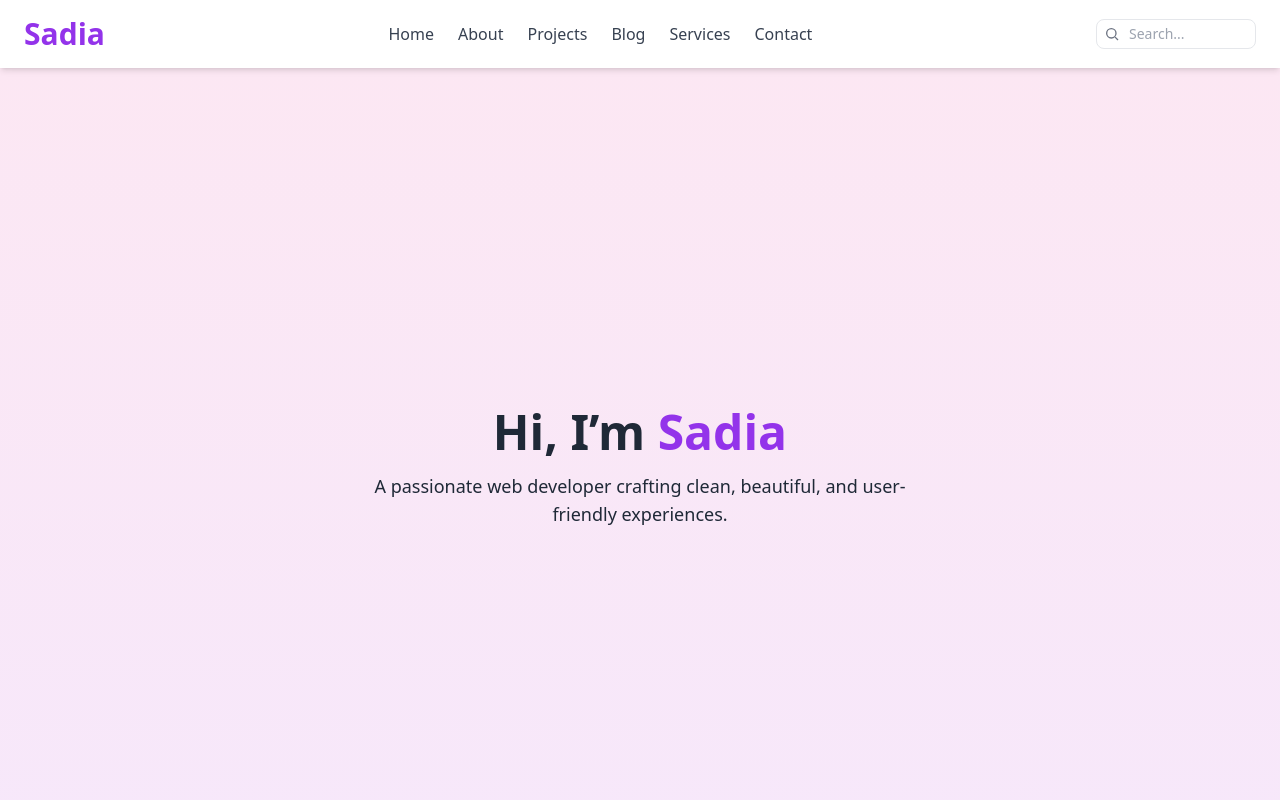
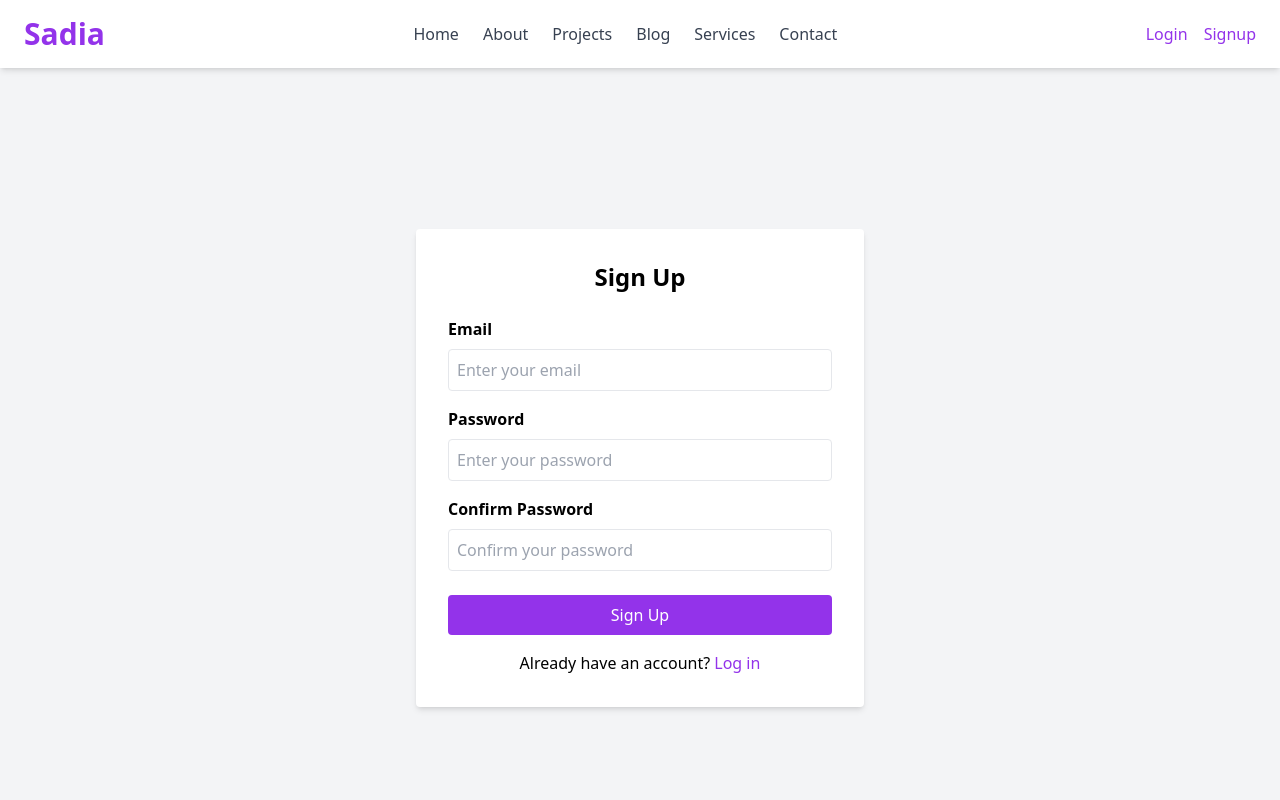
Before and after one commit to sadiaaktersherin/Sadias-portfolio, a React (Vite) app: page /signup in a window 1280 px wide. Shown: the top 800 px of the page. Built offline with nearby package versions, Linux system fonts and the light colour scheme; no server answers.

Commit message:
Updated images and projects section

```diff
--- a/package.json
+++ b/package.json
@@ -9,13 +9,15 @@
     "preview": "vite preview"
   },
   "dependencies": {
+    "@emailjs/browser": "^4.4.1",
     "@react-three/fiber": "^8.13.5",
     "aos": "^2.3.4",
+    "firebase": "^12.0.0",
     "framer-motion": "^11.0.0",
     "react": "^18.2.0",
     "react-dom": "^18.2.0",
     "react-icons": "^5.5.0",
-    "react-router-dom": "^6.22.0",
+    "react-router-dom": "^6.30.1",
     "three": "^0.178.0"
   },
   "devDependencies": {
--- a/src/App.jsx
+++ b/src/App.jsx
@@ -1,16 +1,20 @@
-import React, { useEffect } from 'react';
-import AOS from 'aos';
-import 'aos/dist/aos.css';
+import React, { useEffect } from "react";
+import AOS from "aos";
+import "aos/dist/aos.css";
 
-import Header from './components/Header';
-import Footer from './components/Footer';
-import Home from './pages/Home';
-import About from './pages/About';
+import { Routes, Route } from "react-router-dom";
 
-import Blog from './pages/Blog';
-import Services from './pages/Services';
-import Contact from './pages/Contact';
-import Background3D from './components/Background3D';
+import Header from "./components/Header";
+import Footer from "./components/Footer";
+import Home from "./pages/Home";
+import About from "./pages/About";
+import Blog from "./pages/Blog";
+import Services from "./pages/Services";
+import Contact from "./pages/Contact";
+import Login from "./pages/Login";
+import Signup from "./pages/Signup";
+import Background3D from "./components/Background3D";
+import ScrollToHash from "./components/ScrollToHash";
 
 function App() {
   useEffect(() => {
@@ -21,13 +25,34 @@ function App() {
     <>
       <Background3D />
       <Header />
+      <ScrollToHash />
       <main className="relative z-10">
-        <section id="home"><Home /></section>
-        <section id="about"><About /></section>
-
-        <section id="services"><Services /></section>
-        <section id="blog"><Blog /></section>
-        <section id="contact"><Contact /></section>
+        <Routes>
+          <Route
+            path="/"
+            element={
+              <>
+                <section id="home">
+                  <Home />
+                </section>
+                <section id="about">
+                  <About />
+                </section>
+                <section id="services">
+                  <Services />
+                </section>
+                <section id="blog">
+                  <Blog />
+                </section>
+                <section id="contact">
+                  <Contact />
+                </section>
+              </>
+            }
+          />
+          <Route path="/login" element={<Login />} />
+          <Route path="/signup" element={<Signup />} />
+        </Routes>
       </main>
       <Footer />
     </>
--- a/src/components/Header.jsx
+++ b/src/components/Header.jsx
@@ -1,59 +1,86 @@
-import React, { useState } from 'react';
+import React, { useState } from "react";
+import { Link, useNavigate } from "react-router-dom";
+import { auth } from "../firebase";
+import { onAuthStateChanged, signOut } from "firebase/auth";
 
 export default function Header() {
   const [menuOpen, setMenuOpen] = useState(false);
+  const [user, setUser] = React.useState(null);
+  const navigate = useNavigate();
 
+  React.useEffect(() => {
+    const unsubscribe = onAuthStateChanged(auth, (currentUser) => {
+      setUser(currentUser);
+    });
+    return () => unsubscribe();
+  }, []);
+
+  const handleLogout = async () => {
+    await signOut(auth);
+    navigate("/");
+  };
+
+  // Links to sections use "/#section" format so React Router can handle
   return (
-    <header className="bg-white shadow-md p-4 flex items-center justify-between px-6 sticky top-0 z-50">
-      <a href="#home" className="text-3xl font-extrabold text-purple-600 hover:text-purple-800">
+    <header className="bg-white shadow-md p-4 flex flex-col md:flex-row items-center justify-between px-6 sticky top-0 z-50">
+      <Link
+        to="/"
+        className="text-3xl font-extrabold text-purple-600 hover:text-purple-800 mb-2 md:mb-0"
+        onClick={() => setMenuOpen(false)}
+      >
         Sadia
-      </a>
+      </Link>
 
-      <nav className="hidden md:flex space-x-6 text-gray-700">
-        <a className="hover:text-purple-600" href="#home">Home</a>
-        <a className="hover:text-purple-600" href="#about">About</a>
-        <a className="hover:text-purple-600" href="#projects">Projects</a>
-        <a className="hover:text-purple-600" href="#blog">Blog</a>
-        <a className="hover:text-purple-600" href="#services">Services</a>
-        <a className="hover:text-purple-600" href="#contact">Contact</a>
+      <nav className="flex flex-col md:flex-row md:items-center justify-center md:space-x-6 text-gray-700 mb-2 md:mb-0">
+        <Link to="/#home" className="hover:text-purple-600" onClick={() => setMenuOpen(false)}>
+          Home
+        </Link>
+        <Link to="/#about" className="hover:text-purple-600" onClick={() => setMenuOpen(false)}>
+          About
+        </Link>
+        <Link to="/#projects" className="hover:text-purple-600" onClick={() => setMenuOpen(false)}>
+          Projects
+        </Link>
+        <Link to="/#blog" className="hover:text-purple-600" onClick={() => setMenuOpen(false)}>
+          Blog
+        </Link>
+        <Link to="/#services" className="hover:text-purple-600" onClick={() => setMenuOpen(false)}>
+          Services
+        </Link>
+        <Link to="/#contact" className="hover:text-purple-600" onClick={() => setMenuOpen(false)}>
+          Contact
+        </Link>
       </nav>
 
-      <div className="hidden md:block max-w-[160px] w-full relative">
-        <input
-          type="search"
-          placeholder="Search..."
-          className="w-full px-8 py-1 text-sm border rounded-lg focus:outline-none focus:ring-2 focus:ring-purple-500"
-          aria-label="Search portfolio"
-        />
-        <svg
-          className="w-4 h-4 text-gray-500 absolute left-2 top-1/2 transform -translate-y-1/2 pointer-events-none"
-          fill="none"
-          stroke="currentColor"
-          strokeWidth="2"
-          viewBox="0 0 24 24"
-          xmlns="http://www.w3.org/2000/svg"
-        >
-          <circle cx="11" cy="11" r="7" />
-          <line x1="21" y1="21" x2="16.65" y2="16.65" />
-        </svg>
+      <div className="flex space-x-4">
+        {user ? (
+          <button
+            onClick={() => {
+              handleLogout();
+              setMenuOpen(false);
+            }}
+            className="bg-purple-500 text-white px-4 py-1 rounded hover:bg-purple-600"
+          >
+            Logout
+          </button>
+        ) : (
+          <>
+            <Link to="/login" className="text-purple-600 hover:text-purple-800" onClick={() => setMenuOpen(false)}>
+              Login
+            </Link>
+            <Link to="/signup" className="text-purple-600 hover:text-purple-800" onClick={() => setMenuOpen(false)}>
+              Signup
+            </Link>
+          </>
+        )}
       </div>
 
-      <button
-        onClick={() => setMenuOpen(!menuOpen)}
-        className="md:hidden focus:outline-none focus:ring-2 focus:ring-purple-500 rounded"
-        aria-label="Toggle menu"
-      >
-        <svg
-          className="w-7 h-7 text-purple-600"
-          fill="none"
-          stroke="currentColor"
-          viewBox="0 0 24 24"
-          xmlns="http://www.w3.org/2000/svg"
-        >
+      <button onClick={() => setMenuOpen(!menuOpen)} className="md:hidden ml-4">
+        <svg className="w-6 h-6" fill="none" stroke="currentColor" viewBox="0 0 24 24">
           {menuOpen ? (
             <path strokeLinecap="round" strokeLinejoin="round" strokeWidth={2} d="M6 18L18 6M6 6l12 12" />
           ) : (
-            <path strokeLinecap="round" strokeLinejoin="round" strokeWidth={2} d="M4 8h16M4 16h16" />
+            <path strokeLinecap="round" strokeLinejoin="round" strokeWidth={2} d="M4 6h16M4 12h16M4 18h16" />
           )}
         </svg>
       </button>
@@ -61,31 +88,62 @@ export default function Header() {
       {menuOpen && (
         <nav className="absolute top-full left-0 w-full bg-white shadow-md md:hidden z-40">
           <ul className="flex flex-col space-y-3 p-4 text-gray-700">
-            <li><a onClick={() => setMenuOpen(false)} href="#home" className="hover:text-purple-600">Home</a></li>
-            <li><a onClick={() => setMenuOpen(false)} href="#about" className="hover:text-purple-600">About</a></li>
-            <li><a onClick={() => setMenuOpen(false)} href="#projects" className="hover:text-purple-600">Projects</a></li>
-            <li><a onClick={() => setMenuOpen(false)} href="#blog" className="hover:text-purple-600">Blog</a></li>
-            <li><a onClick={() => setMenuOpen(false)} href="#services" className="hover:text-purple-600">Services</a></li>
-            <li><a onClick={() => setMenuOpen(false)} href="#contact" className="hover:text-purple-600">Contact</a></li>
-            <li className="relative">
-              <input
-                type="search"
-                placeholder="Search..."
-                className="w-full px-10 py-2 border rounded-lg focus:outline-none focus:ring-2 focus:ring-purple-500"
-                aria-label="Search portfolio"
-              />
-              <svg
-                className="w-5 h-5 text-gray-500 absolute left-3 top-1/2 transform -translate-y-1/2 pointer-events-none"
-                fill="none"
-                stroke="currentColor"
-                strokeWidth="2"
-                viewBox="0 0 24 24"
-                xmlns="http://www.w3.org/2000/svg"
-              >
-                <circle cx="11" cy="11" r="7" />
-                <line x1="21" y1="21" x2="16.65" y2="16.65" />
-              </svg>
+            <li>
+              <Link to="/#home" onClick={() => setMenuOpen(false)}>
+                Home
+              </Link>
             </li>
+            <li>
+              <Link to="/#about" onClick={() => setMenuOpen(false)}>
+                About
+              </Link>
+            </li>
+            <li>
+              <Link to="/#projects" onClick={() => setMenuOpen(false)}>
+                Projects
+              </Link>
+            </li>
+            <li>
+              <Link to="/#blog" onClick={() => setMenuOpen(false)}>
+                Blog
+              </Link>
+            </li>
+            <li>
+              <Link to="/#services" onClick={() => setMenuOpen(false)}>
+                Services
+              </Link>
+            </li>
+            <li>
+              <Link to="/#contact" onClick={() => setMenuOpen(false)}>
+                Contact
+              </Link>
+            </li>
+
+            {user ? (
+              <li>
+                <button
+                  onClick={() => {
+                    handleLogout();
+                    setMenuOpen(false);
+                  }}
+                >
+                  Logout
+                </button>
+              </li>
+            ) : (
+              <>
+                <li>
+                  <Link to="/login" onClick={() => setMenuOpen(false)}>
+                    Login
+                  </Link>
+                </li>
+                <li>
+                  <Link to="/signup" onClick={() => setMenuOpen(false)}>
+                    Signup
+                  </Link>
+                </li>
+              </>
+            )}
           </ul>
         </nav>
       )}
--- /dev/null
+++ b/src/components/ScrollToHash.jsx
@@ -0,0 +1,21 @@
+import { useEffect } from "react";
+import { useLocation } from "react-router-dom";
+
+export default function ScrollToHash() {
+  const { hash } = useLocation();
+
+  useEffect(() => {
+    if (hash) {
+      setTimeout(() => {
+        const element = document.querySelector(hash);
+        if (element) {
+          element.scrollIntoView({ behavior: "smooth" });
+        }
+      }, 0);
+    } else {
+      window.scrollTo(0, 0);
+    }
+  }, [hash]);
+
+  return null;
+}
--- /dev/null
+++ b/src/firebase.js
@@ -0,0 +1,22 @@
+// src/firebase.js
+import { initializeApp } from "firebase/app";
+import { getAuth } from "firebase/auth";
+
+// ✅ Firebase configuration
+const firebaseConfig = {
+  apiKey: "AIzaSyBDxLlaCDSRZwagQxO5v3nFwVqNhyxJvQY",
+  authDomain: "sadias-portfolio.firebaseapp.com",
+  projectId: "sadias-portfolio",
+  storageBucket: "sadias-portfolio.firebasestorage.app",
+  messagingSenderId: "713527967053",
+  appId: "1:713527967053:web:353cac9c54952497fc8b04"
+};
+
+// ✅ Initialize Firebase
+const app = initializeApp(firebaseConfig);
+
+// ✅ Initialize Firebase Auth
+const auth = getAuth(app);
+
+// ✅ Export auth so you can use it in Header.jsx
+export { auth };
--- a/src/index.css
+++ b/src/index.css
@@ -1,4 +1,8 @@
 @import "aos/dist/aos.css";
+
+html {
+  scroll-behavior: smooth;
+}
 
 @tailwind base;
 @tailwind components;
--- a/src/pages/Contact.jsx
+++ b/src/pages/Contact.jsx
@@ -1,18 +1,72 @@
-// src/pages/Contact.jsx
-import React from 'react';
+import React, { useState } from 'react';
+import emailjs from '@emailjs/browser';
 
 function Contact() {
+  const [formData, setFormData] = useState({ from_name: '', from_email: '', message: '' });
+  const [status, setStatus] = useState(null);
+
+  const handleChange = (e) => {
+    setFormData(prev => ({ ...prev, [e.target.name]: e.target.value }));
+  };
+
+  const handleSubmit = (e) => {
+    e.preventDefault();
+    setStatus(null);
+
+    emailjs.send(
+      'service_c62y2tb',
+      'template_gry4jhl',
+      formData,
+      'MzhEexO94dMvf55R6'
+    )
+    .then(() => {
+      setStatus('✅ Message sent successfully!');
+      setFormData({ from_name: '', from_email: '', message: '' });
+    })
+    .catch(() => {
+      setStatus('❌ Failed to send message, please try again.');
+    });
+  };
+
   return (
     <div className="p-10 max-w-4xl mx-auto">
       <section data-aos="fade-up" className="text-center">
         <h2 className="text-4xl font-bold mb-8">Contact Me</h2>
-        <form className="max-w-lg mx-auto space-y-6" onSubmit={(e) => e.preventDefault()}>
-          <input type="text" placeholder="Name" className="w-full p-3 border rounded" required />
-          <input type="email" placeholder="Email" className="w-full p-3 border rounded" required />
-          <textarea placeholder="Message" className="w-full p-3 border rounded" rows="5" required></textarea>
-          <button type="submit" className="bg-purple-600 text-white py-3 px-6 rounded hover:bg-purple-700 transition">
+        <form className="max-w-lg mx-auto space-y-6" onSubmit={handleSubmit}>
+          <input
+            name="from_name"
+            type="text"
+            placeholder="Your Name"
+            className="w-full p-3 border rounded"
+            required
+            value={formData.from_name}
+            onChange={handleChange}
+          />
+          <input
+            name="from_email"
+            type="email"
+            placeholder="Your Email"
+            className="w-full p-3 border rounded"
+            required
+            value={formData.from_email}
+            onChange={handleChange}
+          />
+          <textarea
+            name="message"
+            placeholder="Your Message"
+            className="w-full p-3 border rounded"
+            rows="5"
+            required
+            value={formData.message}
+            onChange={handleChange}
+          />
+          <button
+            type="submit"
+            className="bg-purple-600 text-white py-3 px-6 rounded hover:bg-purple-700 transition"
+          >
             Send Message
           </button>
+          {status && <p className="mt-4">{status}</p>}
         </form>
       </section>
     </div>
--- a/src/pages/Home.jsx
+++ b/src/pages/Home.jsx
@@ -2,15 +2,28 @@ import React from 'react';
 import { motion } from 'framer-motion';
 import SkillsSection from '../components/SkillsSection';
 import ProjectsSection from '../components/ProjectsSection';
-
-
+import profileImg from "../assets/profile.jpg";
 
 function Home() {
   return (
     <main className="relative z-10 bg-gradient-to-b from-pink-100 via-purple-100 to-blue-100 text-gray-800">
 
       {/* 👋 Hero Section */}
-      <section id="home" className="min-h-screen flex flex-col justify-center items-center text-center px-6 py-20" data-aos="fade-up">
+      <section
+        id="home"
+        className="min-h-screen flex flex-col justify-center items-center text-center px-6 py-20"
+        data-aos="fade-up"
+      >
+        {/* 👤 Profile Image */}
+        <motion.img
+          src={profileImg}
+          alt="Sadia"
+          className="w-40 h-40 rounded-full object-cover border-4 border-purple-400 shadow-lg mb-6"
+          initial={{ opacity: 0, scale: 0.8 }}
+          animate={{ opacity: 1, scale: 1 }}
+          transition={{ duration: 0.8 }}
+        />
+
         <motion.h1
           className="text-5xl font-extrabold mb-4"
           initial={{ opacity: 0, y: -50 }}
@@ -31,7 +44,11 @@ function Home() {
       </section>
 
       {/* 📝 About Me Section */}
-      <section id="about" className="px-6 py-16 text-center bg-white/70 backdrop-blur-md shadow-md mx-6 rounded-2xl" data-aos="fade-right">
+      <section
+        id="about"
+        className="px-6 py-16 text-center bg-white/70 backdrop-blur-md shadow-md mx-6 rounded-2xl"
+        data-aos="fade-right"
+      >
         <h2 className="text-3xl font-bold mb-4">About Me</h2>
         <p className="max-w-2xl mx-auto text-gray-700">
           I’m a creative developer who loves combining art and technology to build engaging, interactive experiences.
@@ -48,9 +65,6 @@ function Home() {
         <ProjectsSection />
       </section>
 
-
-
-
     </main>
   );
 }
--- /dev/null
+++ b/src/pages/Login.jsx
@@ -0,0 +1,61 @@
+import React, { useState } from 'react';
+import { useNavigate, Link } from 'react-router-dom';
+import { signInWithEmailAndPassword } from "firebase/auth";
+import { auth } from '../firebase';
+
+export default function Login() {
+  const [email, setEmail] = useState('');
+  const [password, setPassword] = useState('');
+  const [error, setError] = useState(null);
+  const navigate = useNavigate();
+
+  const handleSubmit = async (e) => {
+    e.preventDefault();
+    setError(null);
+    try {
+      await signInWithEmailAndPassword(auth, email, password);
+      navigate('/');
+    } catch (err) {
+      setError(err.message);
+    }
+  };
+
+  return (
+    <div className="min-h-screen flex flex-col justify-center items-center bg-gray-100 p-4">
+      <div className="bg-white p-8 rounded shadow-md w-full max-w-md">
+        <h2 className="text-2xl font-bold mb-6 text-center">Login</h2>
+        {error && <p className="text-red-600 mb-4">{error}</p>}
+        <form onSubmit={handleSubmit}>
+          <label className="block mb-2 font-semibold" htmlFor="email">Email</label>
+          <input
+            id="email"
+            type="email"
+            required
+            value={email}
+            onChange={e => setEmail(e.target.value)}
+            className="w-full p-2 mb-4 border rounded"
+            placeholder="Enter your email"
+          />
+
+          <label className="block mb-2 font-semibold" htmlFor="password">Password</label>
+          <input
+            id="password"
+            type="password"
+            required
+            value={password}
+            onChange={e => setPassword(e.target.value)}
+            className="w-full p-2 mb-6 border rounded"
+            placeholder="Enter your password"
+          />
+
+          <button type="submit" className="w-full bg-purple-600 text-white p-2 rounded hover:bg-purple-700 transition">
+            Log In
+          </button>
+        </form>
+        <p className="mt-4 text-center">
+          Don't have an account? <Link to="/signup" className="text-purple-600 hover:underline">Sign up</Link>
+        </p>
+      </div>
+    </div>
+  );
+}
--- /dev/null
+++ b/src/pages/Signup.jsx
@@ -0,0 +1,90 @@
+import React, { useState } from 'react';
+import { useNavigate, Link } from 'react-router-dom';
+import { createUserWithEmailAndPassword } from "firebase/auth";
+import { auth } from '../firebase';
+
+export default function Signup() {
+  const [email, setEmail] = useState('');
+  const [password, setPassword] = useState('');
+  const [confirmPassword, setConfirmPassword] = useState('');
+  const [error, setError] = useState(null);
+  const [loading, setLoading] = useState(false);
+  const navigate = useNavigate();
+
+  const handleSubmit = async (e) => {
+    e.preventDefault();
+    setError(null);
+
+    if (password !== confirmPassword) {
+      setError("Passwords do not match");
+      return;
+    }
+
+    setLoading(true);
+    try {
+      await createUserWithEmailAndPassword(auth, email, password);
+      navigate('/');
+    } catch (err) {
+      setError(err.message);
+    } finally {
+      setLoading(false);
+    }
+  };
+
+  return (
+    <div className="min-h-screen flex flex-col justify-center items-center bg-gray-100 p-4">
+      <div className="bg-white p-8 rounded shadow-md w-full max-w-md">
+        <h2 className="text-2xl font-bold mb-6 text-center">Sign Up</h2>
+        {error && <p className="text-red-600 mb-4">{error}</p>}
+        <form onSubmit={handleSubmit}>
+          <label className="block mb-2 font-semibold" htmlFor="email">Email</label>
+          <input
+            id="email"
+            type="email"
+            required
+            value={email}
+            onChange={e => setEmail(e.target.value)}
+            className="w-full p-2 mb-4 border rounded"
+            placeholder="Enter your email"
+          />
+
+          <label className="block mb-2 font-semibold" htmlFor="password">Password</label>
+          <input
+            id="password"
+            type="password"
+            required
+            value={password}
+            onChange={e => setPassword(e.target.value)}
+            className="w-full p-2 mb-4 border rounded"
+            placeholder="Enter your password"
+          />
+
+          <label className="block mb-2 font-semibold" htmlFor="confirmPassword">Confirm Password</label>
+          <input
+            id="confirmPassword"
+            type="password"
+            required
+            value={confirmPassword}
+            onChange={e => setConfirmPassword(e.target.value)}
+            className="w-full p-2 mb-6 border rounded"
+            placeholder="Confirm your password"
+          />
+
+          <button
+            type="submit"
+            disabled={loading}
+            className={`w-full p-2 rounded text-white transition ${
+              loading ? 'bg-gray-400 cursor-not-allowed' : 'bg-purple-600 hover:bg-purple-700'
+            }`}
+          >
+            {loading ? 'Signing Up...' : 'Sign Up'}
+          </button>
+        </form>
+        <p className="mt-4 text-center">
+          Already have an account?{' '}
+          <Link to="/login" className="text-purple-600 hover:underline">Log in</Link>
+        </p>
+      </div>
+    </div>
+  );
+}
```
Also changed, not shown: src/components/Footer.jsx (+17 -33 lines), 7 other files (tests, documents, lock files or other folders).
